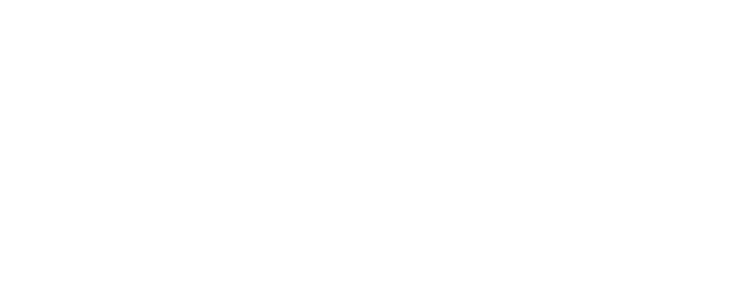
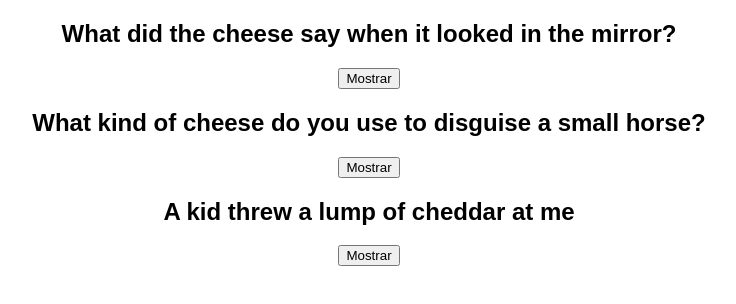
Before and after one commit to MJ-Curtido/PMDMO-Bromas, an Angular app: page / in a window 1280 px wide. Shown: the top 304 px of the page, without its empty margins (271-1007 px from the left). Built offline with nearby package versions, Linux system fonts and the light colour scheme.

Commit message:
Funciona

```diff
--- a/src/app/Modelo/joke.ts
+++ b/src/app/Modelo/joke.ts
@@ -1,10 +1,16 @@
 export class Joke {
     private pregunta: String;
     private respuesta: String;
+    private escondido: Boolean;
 
     constructor(pregunta: String, respuesta: String) {
         this.pregunta = pregunta;
         this.respuesta = respuesta;
+        this.escondido = true;
+    }
+
+    isEscondido() {
+        return this.escondido;
     }
 
     getPregunta() {
@@ -22,4 +28,8 @@
     setRespuesta(respuesta: String) {
         this.respuesta = respuesta;
     }
+
+    setEscondido() {
+        this.escondido = !this.escondido;
+    }
 }
--- a/src/app/VistaControlador/app.component.html
+++ b/src/app/VistaControlador/app.component.html
@@ -1,4 +1,5 @@
 <div *ngFor="let broma of bromas">
   <h2>{{broma.getPregunta()}}</h2>
-  <p>{{broma.getRespuesta()}}</p>
+  <button (click)="mostrarRespuesta(broma)">Mostrar</button>
+  <p [hidden]="broma.isEscondido()">{{broma.getRespuesta()}}</p>
 </div>
--- a/src/app/VistaControlador/app.component.ts
+++ b/src/app/VistaControlador/app.component.ts
@@ -11,7 +11,11 @@
   bromas: Joke[];
 
   constructor() {
-    serv:Servicio = new Servicio();
-    this.bromas = null;
+    var serv = new Servicio();
+    this.bromas = serv.getListaBromas();
+  }
+
+  mostrarRespuesta(broma:Joke) {
+    broma.setEscondido();
   }
 }
```
